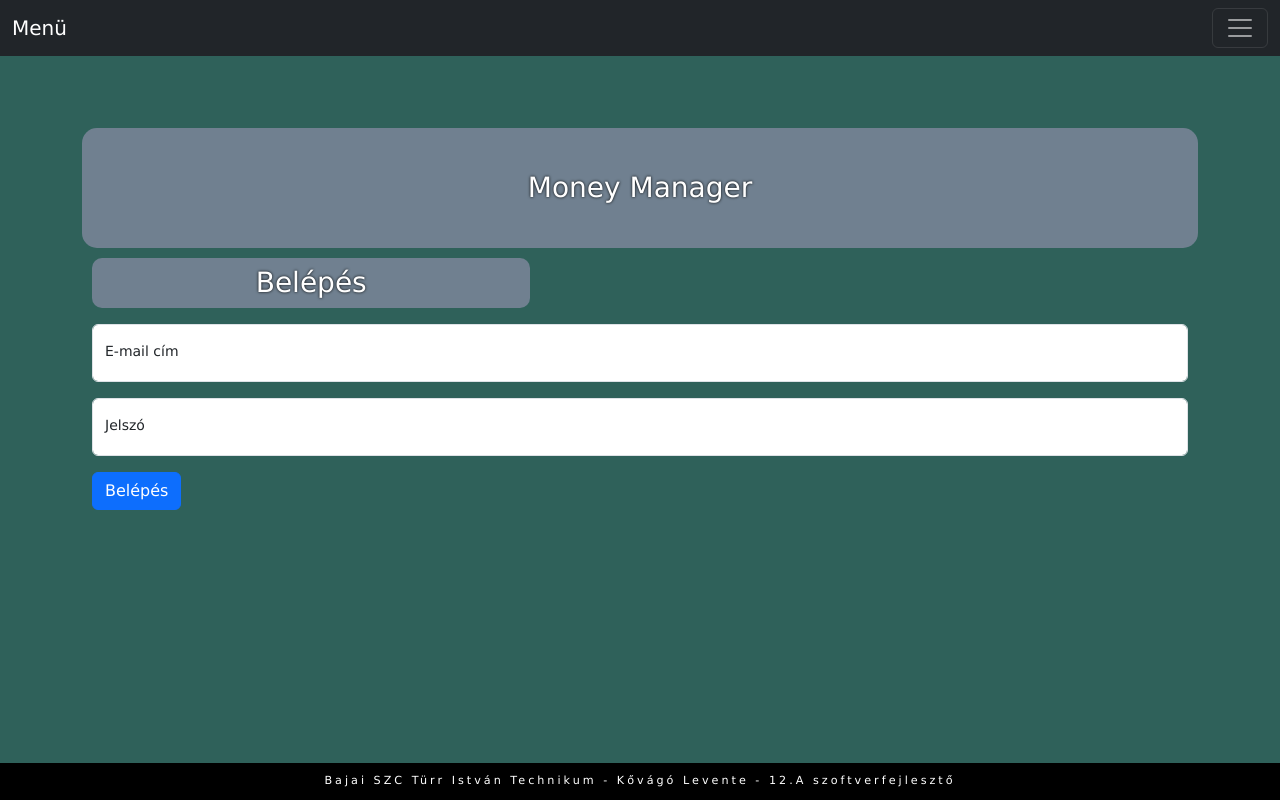
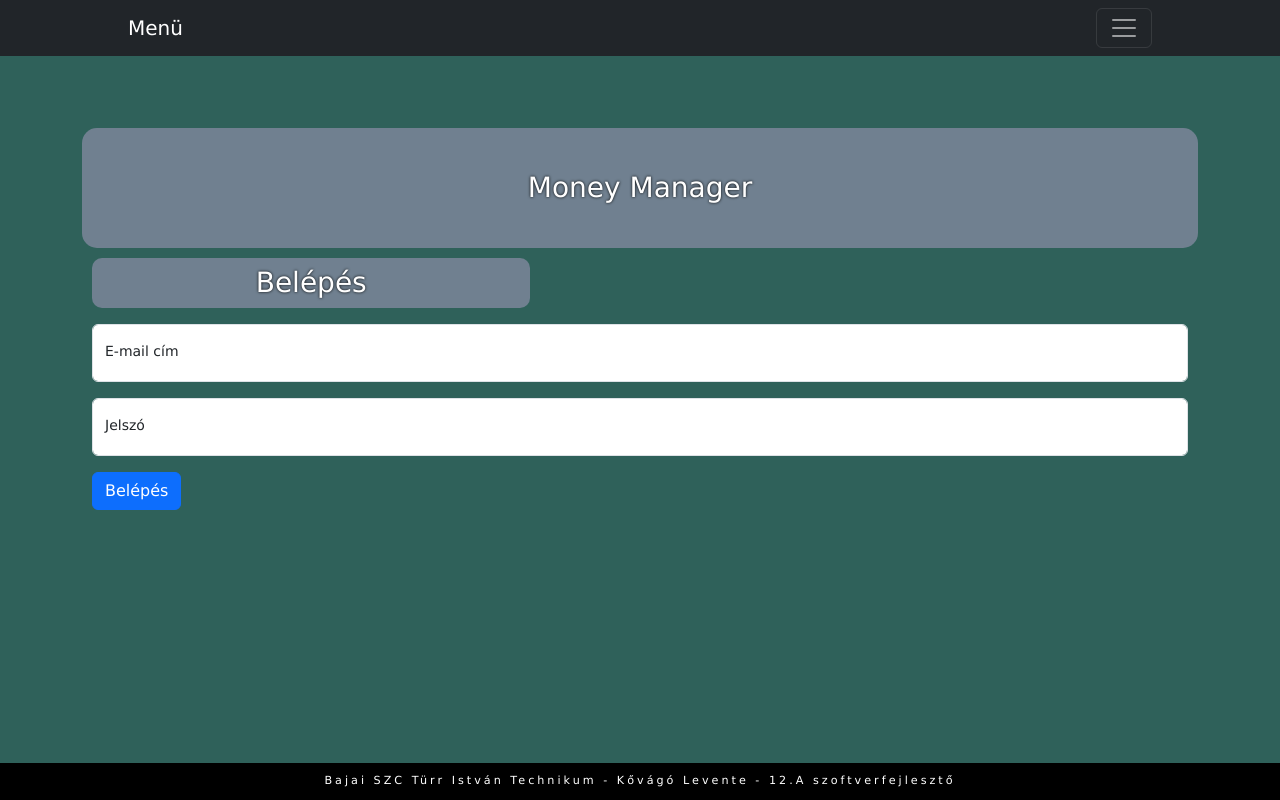
Before and after one commit to KovagoLevente/moneymeneger, a plain HTML site: page index.html in a window 1280 px wide. Drawn offline with nearby package versions, Linux system fonts and the light colour scheme.

Commit message:
nav rendezés

```diff
--- a/index.html
+++ b/index.html
@@ -9,11 +9,11 @@
     <link rel="stylesheet" href="Assets/css/stepcounter.css">
 </head>
 <body>
-    <nav class="navbar navbar-dark bg-dark fixed-top">
-        <div class="container-fluid">
-          <a class="navbar-brand" href="#">Menü</a>
-          <button class="navbar-toggler" type="button" data-bs-toggle="offcanvas" data-bs-target="#offcanvasDarkNavbar" aria-controls="offcanvasDarkNavbar" aria-label="Toggle navigation">
-            <span class="navbar-toggler-icon"></span>
+    <nav class="navbar navbar-dark bg-dark fixed-top" >
+        <div class="container-fluid" style="padding-left: 10%;padding-right: 10%">
+          <a class="navbar-brand"  href="#">Menü</a>
+          <button class="navbar-toggler" type="button"data-bs-toggle="offcanvas" data-bs-target="#offcanvasDarkNavbar" aria-controls="offcanvasDarkNavbar" aria-label="Toggle navigation">
+            <span class="navbar-toggler-icon" ></span>
           </button>
           <div class="offcanvas offcanvas-end text-bg-dark" tabindex="-1" id="offcanvasDarkNavbar" aria-labelledby="offcanvasDarkNavbarLabel">
             <div class="offcanvas-header">
```
